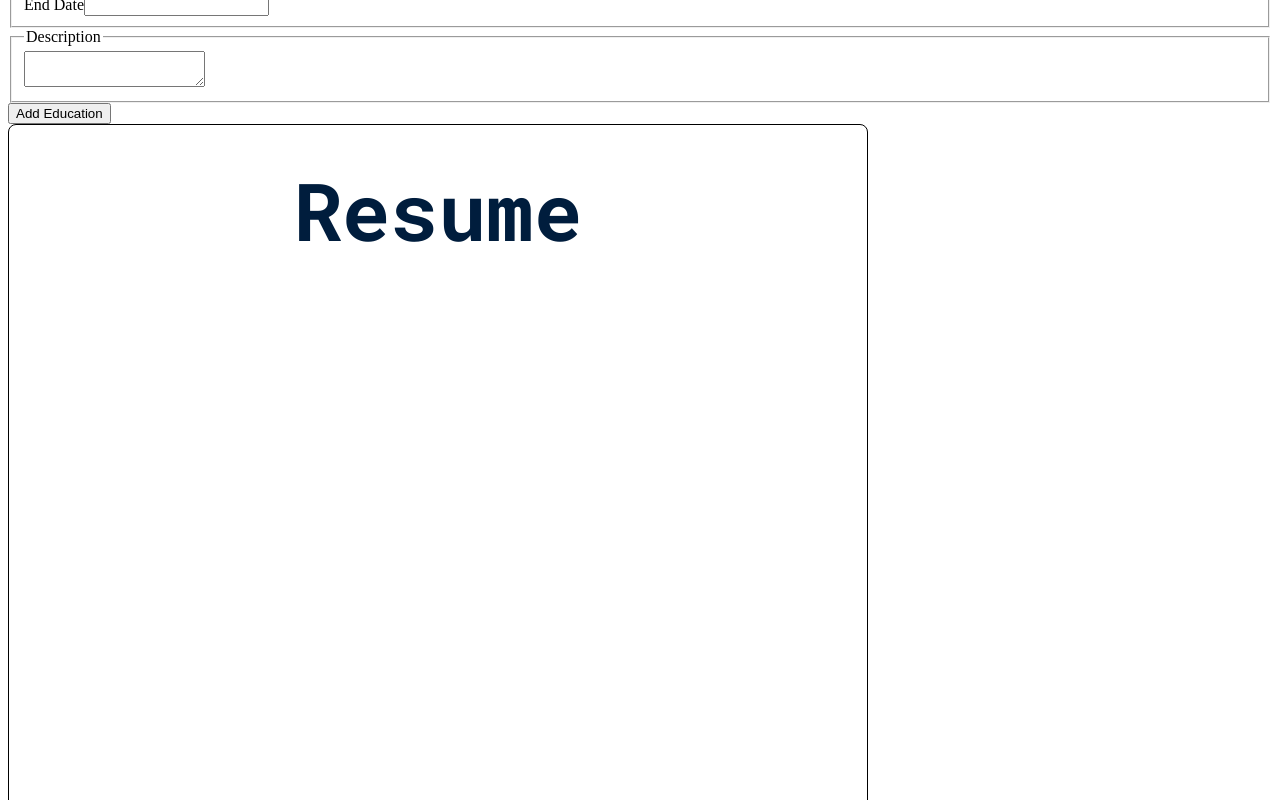
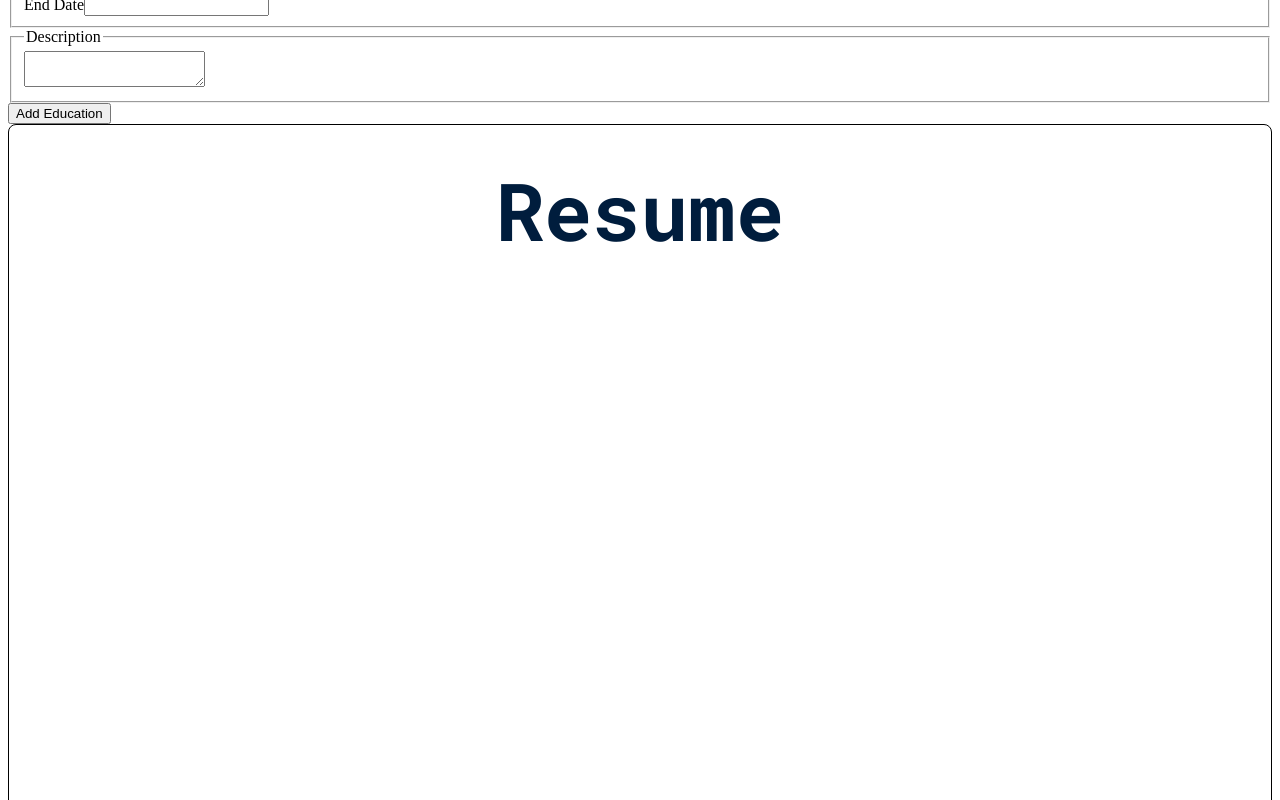
Before and after one commit to dejanpls/cvmaker, a React (Vite) app: page / in a window 1280 px wide. Shown: the part 1060-1860 px from the top of the page. Built offline with nearby package versions, Linux system fonts and the light colour scheme.

Commit message:
fix: set minimal cv dimensions

```diff
--- a/src/styles/cv.css
+++ b/src/styles/cv.css
@@ -11,8 +11,8 @@ section.cv * {
 section.cv {
   border: 1px solid black;
   border-radius: 0.5rem;
-  width: 794px;
-  height: 1123px;
+  min-width: 794px;
+  min-height: 1123px;
   padding: 2rem;
 }
 
```
